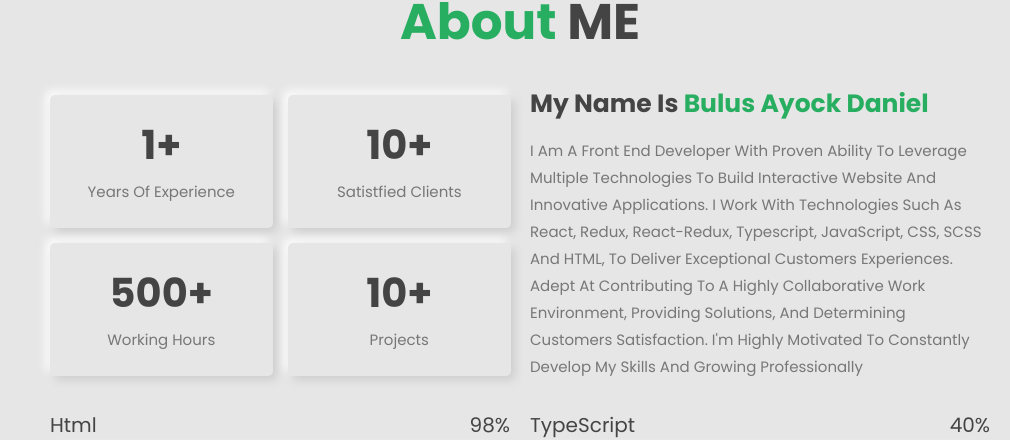
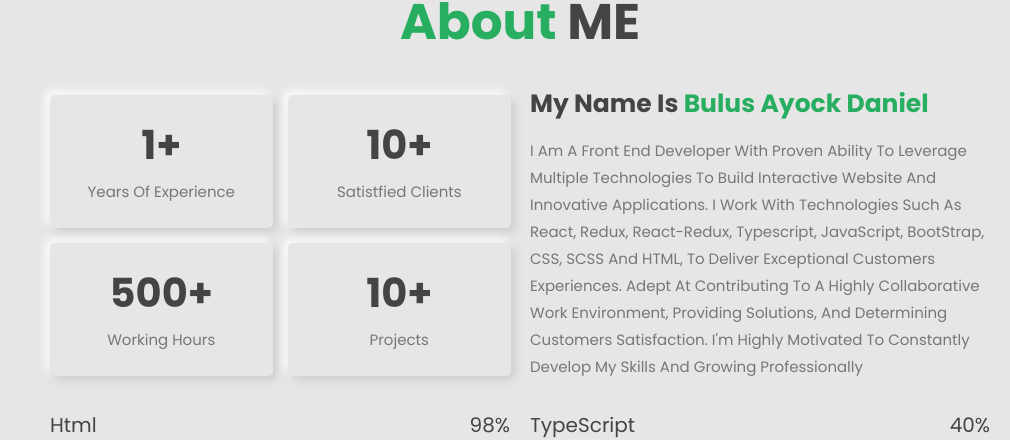
Before and after one commit to Ayockson2500/ayockson-personal-portfolio, a plain HTML site: page index.html in a window 1280 px wide. Shown: the part 835-1275 px from the top of the page, without its empty margins (270-1280 px from the left). Drawn offline with nearby package versions, Linux system fonts and the light colour scheme.

Commit message:
added a new skill

```diff
--- a/index.html
+++ b/index.html
@@ -89,7 +89,7 @@
                 <h3>my name is <span>bulus ayock daniel</span> </h3>
                 <p>I am a front end developer with proven ability to leverage multiple technologies
                    to build interactive website and innovative applications. I work with technologies
-                   such as React, Redux, React-Redux, typescript, JavaScript, CSS, SCSS and HTML, to deliver exceptional
+                   such as React, Redux, React-Redux, typescript, JavaScript, BootStrap, CSS, SCSS and HTML, to deliver exceptional
                    customers experiences. Adept at contributing to a highly collaborative work environment,
                    providing solutions, and determining customers satisfaction.
                    I'm highly motivated to constantly develop my skills and growing professionally
```
